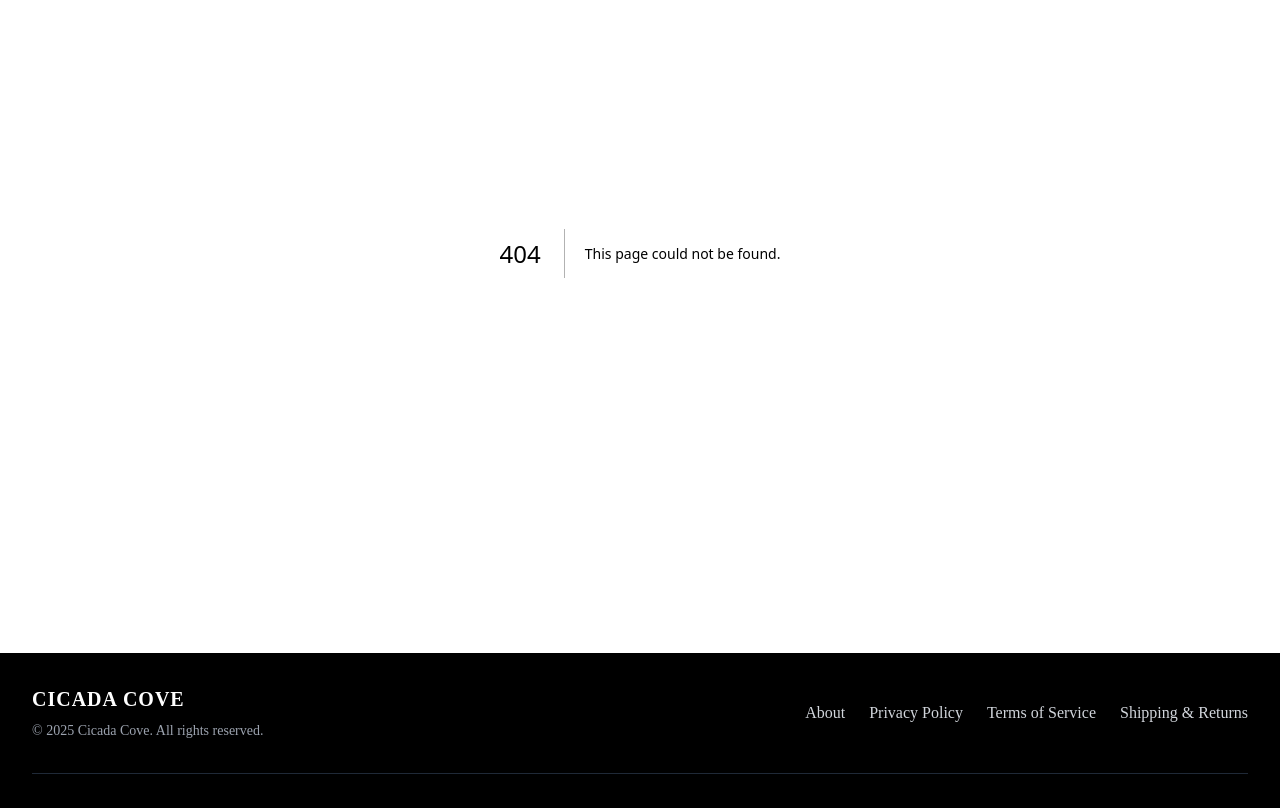
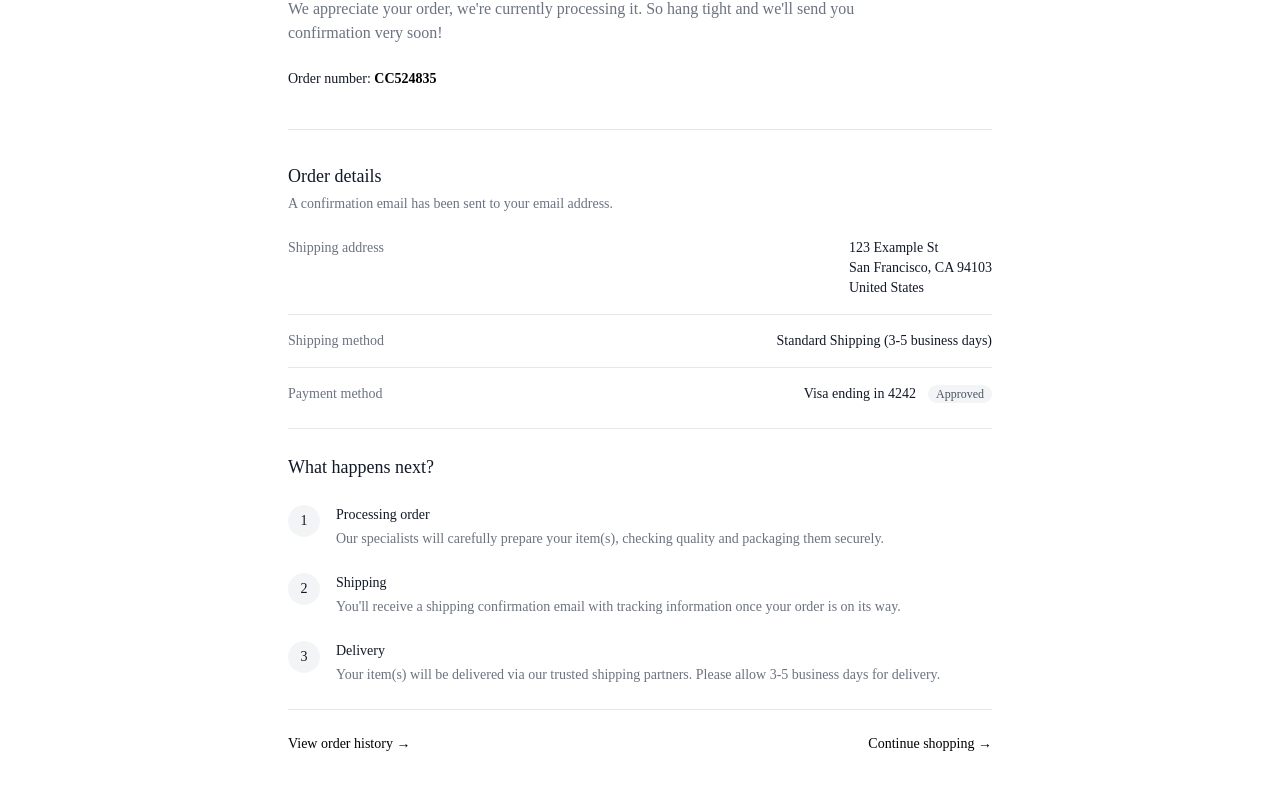
Before and after one commit to marshallcircle/cicada-cove, a Next.js app: page /checkout/confirmation in a window 1280 px wide. Before the commit this address had no page. Shown: the part 211-1019 px from the top of the page. Built offline with nearby package versions, Linux system fonts and the light colour scheme.

Commit message:
Add order confirmation page

```diff
--- /dev/null
+++ b/app/checkout/confirmation/page.tsx
@@ -0,0 +1,141 @@
+import Link from 'next/link';
+import { CheckCircleIcon } from '@heroicons/react/24/outline';
+import { Metadata } from 'next';
+
+export const metadata: Metadata = {
+  title: 'Order Confirmation | Cicada Cove',
+  description: 'Thank you for your order.',
+  robots: {
+    index: false,
+    follow: false,
+  },
+};
+
+export default function OrderConfirmationPage() {
+  // Generate a random order number
+  const orderNumber = `CC${Math.floor(100000 + Math.random() * 900000)}`;
+
+  return (
+    <div className="bg-white">
+      <div className="mx-auto max-w-3xl px-4 py-16 sm:px-6 sm:py-24 lg:px-8">
+        <div className="max-w-xl">
+          <div className="flex items-center space-x-3">
+            <CheckCircleIcon className="h-10 w-10 text-green-500" aria-hidden="true" />
+            <h1 className="text-3xl font-bold tracking-tight text-gray-900">Thank you for your order!</h1>
+          </div>
+          <p className="mt-2 text-base text-gray-500">
+            We appreciate your order, we're currently processing it. So hang tight and we'll send you confirmation very soon!
+          </p>
+          <p className="mt-6 text-sm font-medium">
+            Order number: <span className="font-bold text-black">{orderNumber}</span>
+          </p>
+        </div>
+
+        <div className="mt-10 border-t border-gray-200">
+          <div className="mt-8 flow-root">
+            <div className="-my-6 divide-y divide-gray-200">
+              <div className="py-6">
+                <h2 className="text-lg font-medium text-gray-900">Order details</h2>
+                <p className="mt-1 text-sm text-gray-500">
+                  A confirmation email has been sent to your email address.
+                </p>
+
+                <dl className="mt-6 space-y-4">
+                  <div className="flex justify-between">
+                    <dt className="text-sm font-medium text-gray-500">Shipping address</dt>
+                    <dd className="text-sm text-gray-900">
+                      <span className="block">123 Example St</span>
+                      <span className="block">San Francisco, CA 94103</span>
+                      <span className="block">United States</span>
+                    </dd>
+                  </div>
+
+                  <div className="flex justify-between border-t border-gray-200 pt-4">
+                    <dt className="text-sm font-medium text-gray-500">Shipping method</dt>
+                    <dd className="text-sm text-gray-900">Standard Shipping (3-5 business days)</dd>
+                  </div>
+
+                  <div className="flex justify-between border-t border-gray-200 pt-4">
+                    <dt className="text-sm font-medium text-gray-500">Payment method</dt>
+                    <dd className="text-sm text-gray-900">
+                      <span className="mr-3">Visa ending in 4242</span>
+                      <span className="rounded-full bg-gray-100 px-2 py-0.5 text-xs text-gray-600">
+                        Approved
+                      </span>
+                    </dd>
+                  </div>
+                </dl>
+              </div>
+
+              <div className="py-6">
+                <h2 className="text-lg font-medium text-gray-900">What happens next?</h2>
+                <div className="mt-6 space-y-6 text-sm text-gray-500">
+                  <div className="flex gap-4">
+                    <div className="flex-shrink-0">
+                      <span className="flex h-8 w-8 items-center justify-center rounded-full bg-gray-100 text-gray-900">
+                        1
+                      </span>
+                    </div>
+                    <div>
+                      <h3 className="font-medium text-gray-900">Processing order</h3>
+                      <p className="mt-1">
+                        Our specialists will carefully prepare your item(s), checking quality and packaging them securely.
+                      </p>
+                    </div>
+                  </div>
+
+                  <div className="flex gap-4">
+                    <div className="flex-shrink-0">
+                      <span className="flex h-8 w-8 items-center justify-center rounded-full bg-gray-100 text-gray-900">
+                        2
+                      </span>
+                    </div>
+                    <div>
+                      <h3 className="font-medium text-gray-900">Shipping</h3>
+                      <p className="mt-1">
+                        You'll receive a shipping confirmation email with tracking information once your order is on its way.
+                      </p>
+                    </div>
+                  </div>
+
+                  <div className="flex gap-4">
+                    <div className="flex-shrink-0">
+                      <span className="flex h-8 w-8 items-center justify-center rounded-full bg-gray-100 text-gray-900">
+                        3
+                      </span>
+                    </div>
+                    <div>
+                      <h3 className="font-medium text-gray-900">Delivery</h3>
+                      <p className="mt-1">
+                        Your item(s) will be delivered via our trusted shipping partners. Please allow 3-5 business days for delivery.
+                      </p>
+                    </div>
+                  </div>
+                </div>
+              </div>
+
+              <div className="py-6">
+                <div className="flex justify-between text-sm font-medium">
+                  <Link
+                    href="/account/orders"
+                    className="text-black hover:text-gray-700"
+                  >
+                    View order history
+                    <span aria-hidden="true"> &rarr;</span>
+                  </Link>
+                  <Link
+                    href="/shop"
+                    className="text-black hover:text-gray-700"
+                  >
+                    Continue shopping
+                    <span aria-hidden="true"> &rarr;</span>
+                  </Link>
+                </div>
+              </div>
+            </div>
+          </div>
+        </div>
+      </div>
+    </div>
+  );
+}
```
